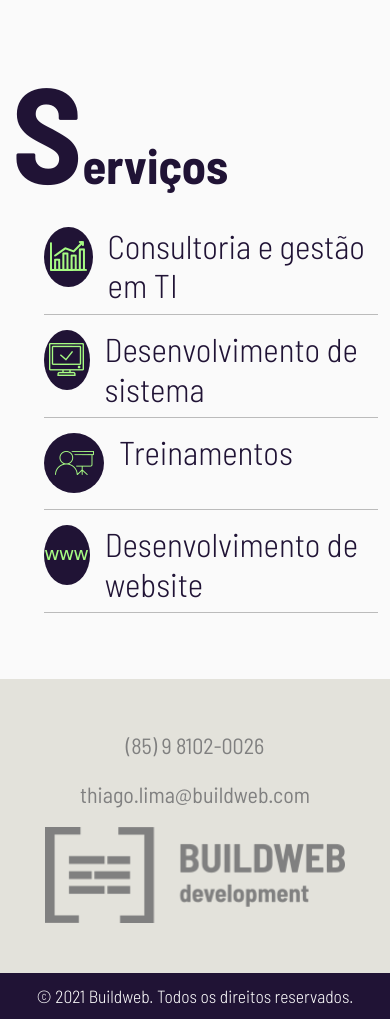
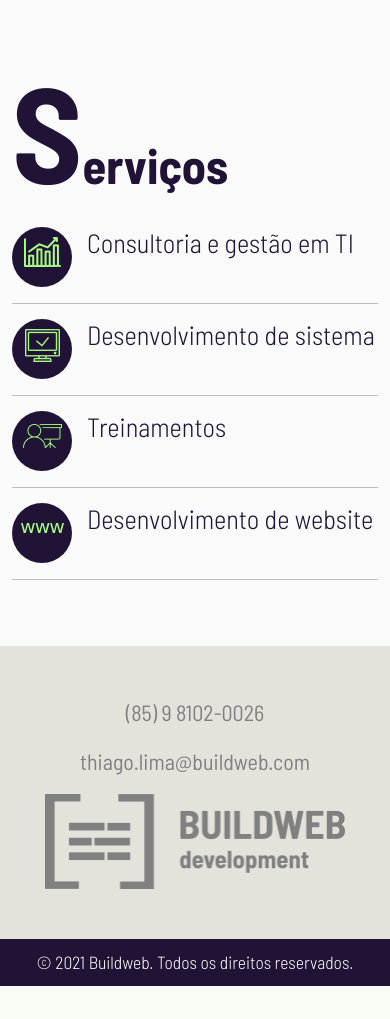
Before and after one commit to thiagolima86/buildweb, a PHP site: page / in a window 390 px wide. Shown: the part 1649-2668 px from the top of the page. After the commit the page ends 2635 px from the top, so only its background shows below. Run offline with PHP 8.4, Linux system fonts and the light colour scheme; some libraries are stand-ins or nearby versions.

Commit message:
Corrige icones de serviços

```diff
--- a/css/style.css
+++ b/css/style.css
@@ -87,6 +87,10 @@ h3{
     border-bottom: 1px solid #BBB;
 }
 
+#services ul li figure{
+    flex-shrink: 0;
+}
+
 #footer{
     background-color: #e3e2db;
     color: #808080;
@@ -118,6 +122,11 @@ h3{
         width: 300px;
         margin-right: auto;
     }
+
+    #services ul{
+        padding-left: 0;
+        font-size: 0.8em;
+    }
 }
 
 @media only screen and (max-width: 520px) {
```
